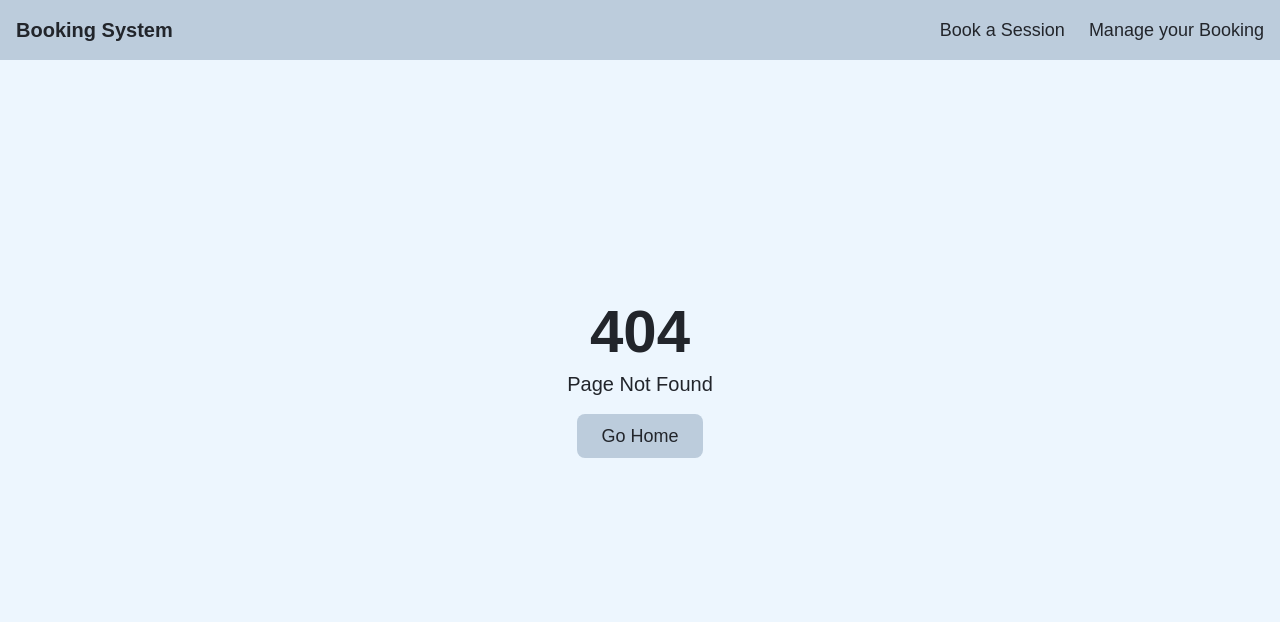
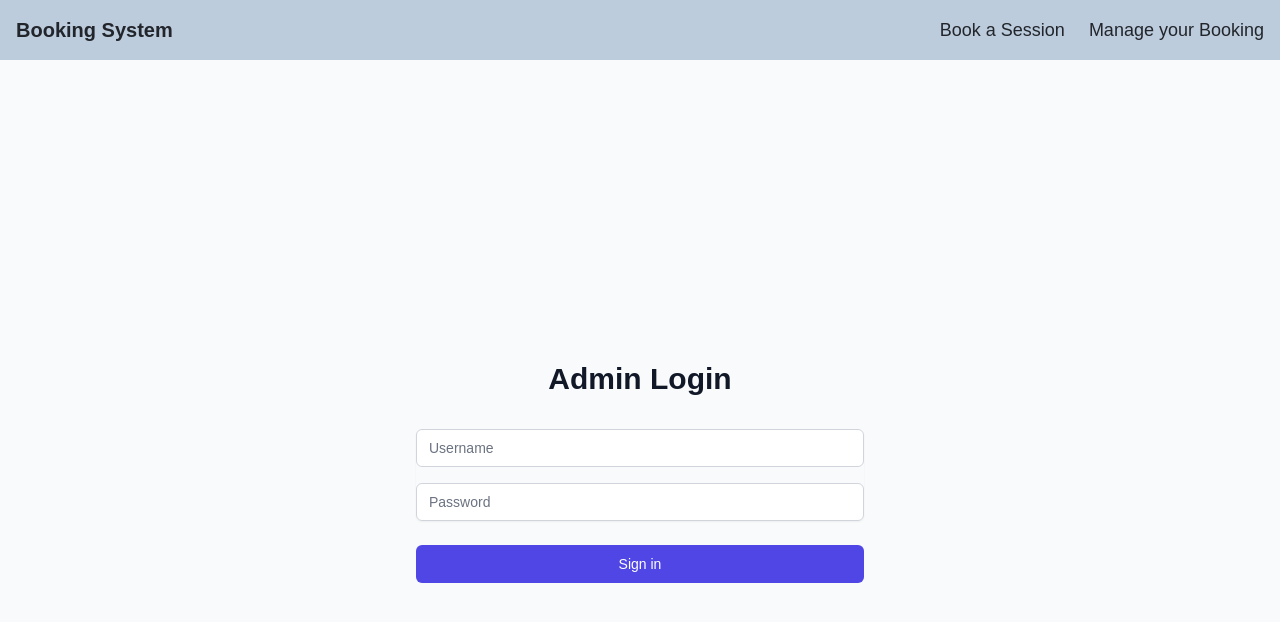
Before and after one commit to YiJieNG/booking-system-frontend, a Next.js app: page /admin/login in a window 1280 px wide. Before the commit this address had no page. Shown: the top 622 px of the page. Built offline with nearby package versions, Linux system fonts and the light colour scheme.

Commit message:
JWT authentication endpoints implemented for admin

```diff
--- /dev/null
+++ b/src/app/admin/login/page.js
@@ -0,0 +1,136 @@
+"use client";
+
+import { useState } from "react";
+import { useRouter } from "next/navigation";
+import axios from "axios";
+
+export default function AdminLogin() {
+  const router = useRouter();
+  const [formData, setFormData] = useState({
+    username: "",
+    password: "",
+  });
+  const [errors, setErrors] = useState({});
+  const [isSubmitting, setIsSubmitting] = useState(false);
+
+  const validateForm = () => {
+    const newErrors = {};
+    if (!formData.username) newErrors.username = "Username is required";
+    if (!formData.password) newErrors.password = "Password is required";
+    setErrors(newErrors);
+    return Object.keys(newErrors).length === 0;
+  };
+
+  const handleLogin = async (e) => {
+    e.preventDefault();
+    if (!validateForm()) return;
+
+    setIsSubmitting(true);
+    try {
+      const response = await axios.post(
+        "http://127.0.0.1:5000/api/admin/login",
+        formData
+      );
+
+      if (response.data.token) {
+        // Store the token in localStorage
+        localStorage.setItem("adminToken", response.data.token);
+        // Set the default Authorization header for all future requests
+        axios.defaults.headers.common[
+          "Authorization"
+        ] = `Bearer ${response.data.token}`;
+        router.push("/admin/dashboard"); // Redirect to admin dashboard
+      }
+    } catch (error) {
+      setErrors({
+        form:
+          error.response?.data?.message || "Login failed. Please try again.",
+      });
+    } finally {
+      setIsSubmitting(false);
+    }
+  };
+
+  const handleChange = (e) => {
+    const { name, value } = e.target;
+    setFormData((prev) => ({
+      ...prev,
+      [name]: value,
+    }));
+    if (errors[name]) {
+      setErrors((prev) => ({
+        ...prev,
+        [name]: "",
+        form: "",
+      }));
+    }
+  };
+
+  return (
+    <div className="min-h-screen flex items-center justify-center bg-gray-50 py-12 px-4 sm:px-6 lg:px-8">
+      <div className="max-w-md w-full space-y-8">
+        <div>
+          <h2 className="mt-6 text-center text-3xl font-extrabold text-gray-900">
+            Admin Login
+          </h2>
+        </div>
+        <form className="mt-8 space-y-6" onSubmit={handleLogin}>
+          <div className="rounded-md shadow-sm space-y-4">
+            <div>
+              <label htmlFor="username" className="sr-only">
+                Username
+              </label>
+              <input
+                id="username"
+                name="username"
+                type="text"
+                required
+                className="appearance-none rounded-md relative block w-full px-3 py-2 border border-gray-300 placeholder-gray-500 text-gray-900 focus:outline-none focus:ring-indigo-500 focus:border-indigo-500 focus:z-10 sm:text-sm"
+                placeholder="Username"
+                value={formData.username}
+                onChange={handleChange}
+              />
+              {errors.username && (
+                <p className="text-red-500 text-sm mt-1">{errors.username}</p>
+              )}
+            </div>
+            <div>
+              <label htmlFor="password" className="sr-only">
+                Password
+              </label>
+              <input
+                id="password"
+                name="password"
+                type="password"
+                required
+                className="appearance-none rounded-md relative block w-full px-3 py-2 border border-gray-300 placeholder-gray-500 text-gray-900 focus:outline-none focus:ring-indigo-500 focus:border-indigo-500 focus:z-10 sm:text-sm"
+                placeholder="Password"
+                value={formData.password}
+                onChange={handleChange}
+              />
+              {errors.password && (
+                <p className="text-red-500 text-sm mt-1">{errors.password}</p>
+              )}
+            </div>
+          </div>
+
+          {errors.form && (
+            <div className="bg-red-50 border border-red-200 rounded-md p-3">
+              <p className="text-red-600 text-sm">{errors.form}</p>
+            </div>
+          )}
+
+          <div>
+            <button
+              type="submit"
+              disabled={isSubmitting}
+              className="group relative w-full flex justify-center py-2 px-4 border border-transparent text-sm font-medium rounded-md text-white bg-indigo-600 hover:bg-indigo-700 focus:outline-none focus:ring-2 focus:ring-offset-2 focus:ring-indigo-500 disabled:bg-indigo-400"
+            >
+              {isSubmitting ? "Signing in..." : "Sign in"}
+            </button>
+          </div>
+        </form>
+      </div>
+    </div>
+  );
+}
```
